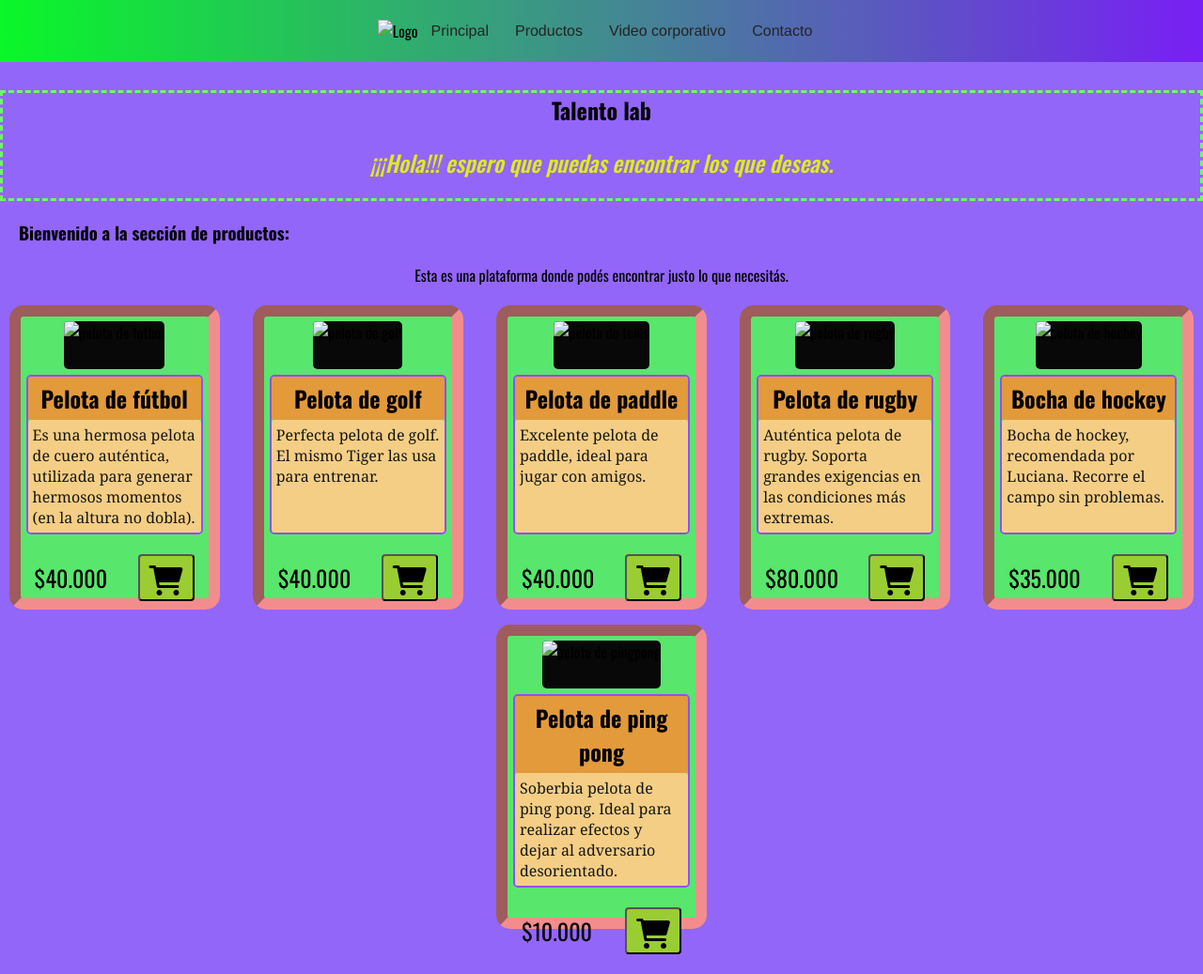
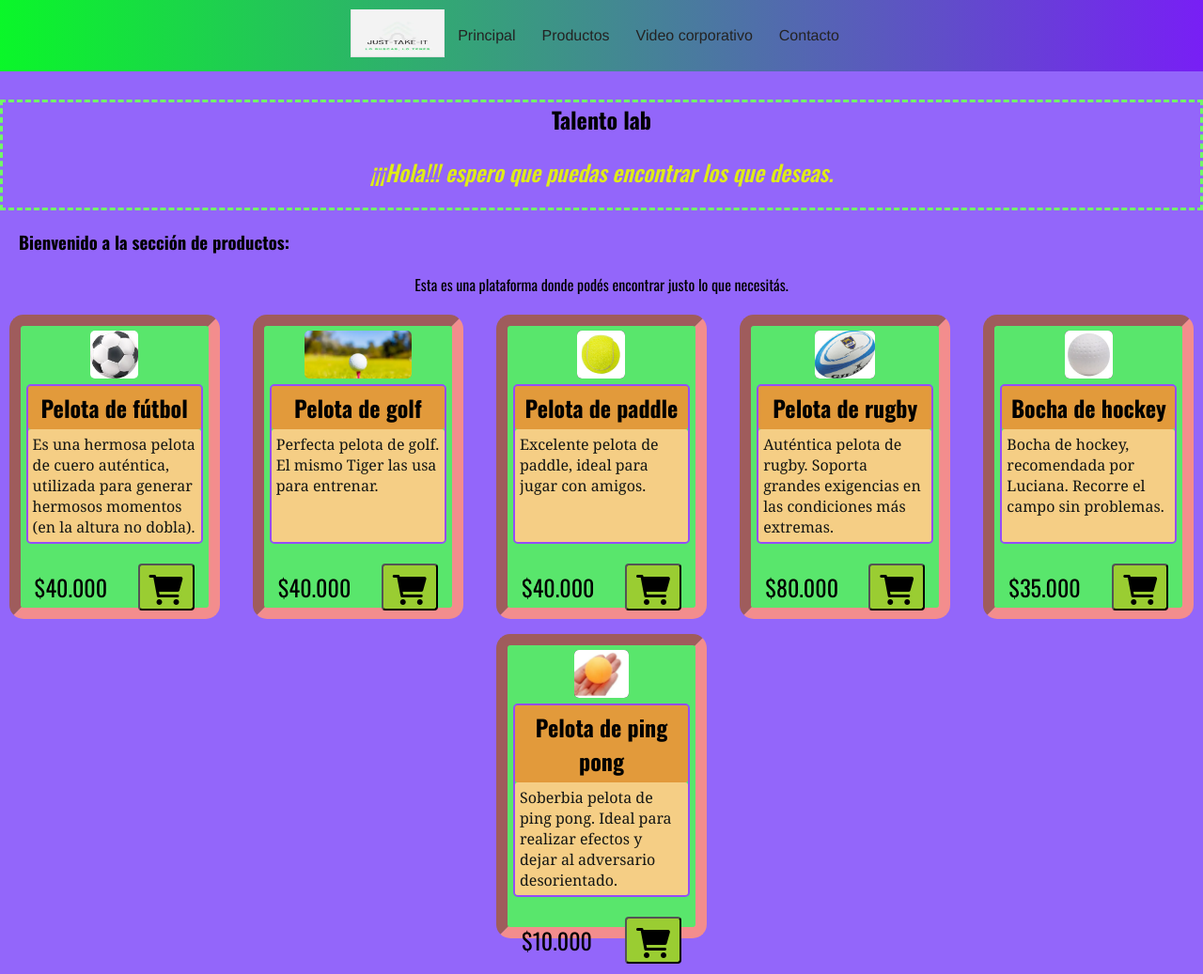
Before and after one commit to efileonardo-creator/TPIntegrador-HTML-CSS-JS, a plain HTML site: page pages/home.html in a window 1280 px wide. Shown: the top 1037 px of the page at 94% size. Drawn offline with nearby package versions, Linux system fonts and the light colour scheme.

Commit message:
Cambios en la pagina de home
Se linkeo de nuevo a las referencias de las imagenes.

```diff
--- a/pages/home.html
+++ b/pages/home.html
@@ -12,7 +12,7 @@
 <body>
     <header>
         <div class="logo">
-            <img src="./media/logo.webp" alt="Logo">
+            <img src="../media/logo.webp" alt="Logo">
         </div>
         <nav>
             <a href="#principal">Principal</a>
@@ -43,7 +43,7 @@
                 </div>
                 <div class="productos">
                     <div class="box">
-                        <div class="item"><img class="imagen" src="./media/futbol.webp" alt="pelota de futbol" ></div>
+                        <div class="item"><img class="imagen" src="../media/futbol.webp" alt="pelota de futbol" ></div>
                         <div class="texto">
                             <div class="name">Pelota de fútbol</div>
                             <div class="descripcion">Es una hermosa pelota de cuero auténtica, utilizada para generar hermosos momentos (en la altura no dobla).</div>
@@ -55,7 +55,7 @@
                         </div>
                     </div>
                     <div class="box">
-                        <div class="item"><img class="imagen" src="./media/golf.webp" alt="pelota de golf" ></div>
+                        <div class="item"><img class="imagen" src="../media/golf.webp" alt="pelota de golf" ></div>
                         <div class="texto">
                             <div class="name">Pelota de golf</div>
                             <div class="descripcion">Perfecta pelota de golf. El mismo Tiger las usa para entrenar.</div>
@@ -67,7 +67,7 @@
                     </div>
 
                     <div class="box">
-                        <div class="item"><img class="imagen" src="./media/Tenis.webp" alt="pelota de tenis" ></div>
+                        <div class="item"><img class="imagen" src="../media/Tenis.webp" alt="pelota de tenis" ></div>
                         <div class="texto">
                             <div class="name">Pelota de paddle</div>
                             <div class="descripcion">Excelente pelota de paddle, ideal para jugar con amigos.</div>
@@ -79,7 +79,7 @@
 
                     </div>
                     <div class="box">
-                        <div class="item"><img class="imagen" src="./media/rugby.jpg" alt="pelota de rugby" ></div>
+                        <div class="item"><img class="imagen" src="../media/rugby.jpg" alt="pelota de rugby" ></div>
                         <div class="texto">
                             <div class="name">Pelota de rugby</div>
                             <div class="descripcion">Auténtica pelota de rugby. Soporta grandes exigencias en las condiciones más extremas.</div>
@@ -90,7 +90,7 @@
                         </div>
                     </div>
                     <div class="box">
-                        <div class="item"><img class="imagen" src="./media/hockey.webp" alt="pelota de hochey" ></div>
+                        <div class="item"><img class="imagen" src="../media/hockey.webp" alt="pelota de hochey" ></div>
                         <div class="texto">
                             <div class="name">Bocha de hockey</div>
                             <div class="descripcion">Bocha de hockey, recomendada por Luciana. Recorre el campo sin problemas.</div>
@@ -102,7 +102,7 @@
                     </div>
 
                     <div class="box">
-                        <div class="item"><img class="imagen" src="./media/pingpong.webp" alt="pelota de pingpong" ></div>
+                        <div class="item"><img class="imagen" src="../media/pingpong.webp" alt="pelota de pingpong" ></div>
                         <div class="texto">
                             <div class="name">Pelota de ping pong</div>
                             <div class="descripcion">Soberbia pelota de ping pong. Ideal para realizar efectos y dejar al adversario desorientado.</div>
@@ -117,8 +117,8 @@
             </section>
             <section class="video" id="video">
                 <video controls poster="./media/logo.webp" width=100% height="200">
-                    <source src="./media/video.mp4" type="video/mp4">
-                    <track src="./media/texto.vtt" kind="subtitles" srclang="es" label="Español">
+                    <source src="../media/video.mp4" type="video/mp4">
+                    <track src="../media/texto.vtt" kind="subtitles" srclang="es" label="Español">
                     Tu navegador no soporta el video
                 </video>
 
@@ -144,7 +144,7 @@
                     </label><br>
                     <div class="botonesform">
                         <button type="submit"></a> Enviar</button>
-                        <button type="reset"> Limpiar <a href="../index.html"></a></button>
+                        <button type="reset"> Limpiar <a href="../home.html"></a></button>
                         <a href="#principal"><button type="button" > Volver </button></a>
                     </div>
                 </form>
```
